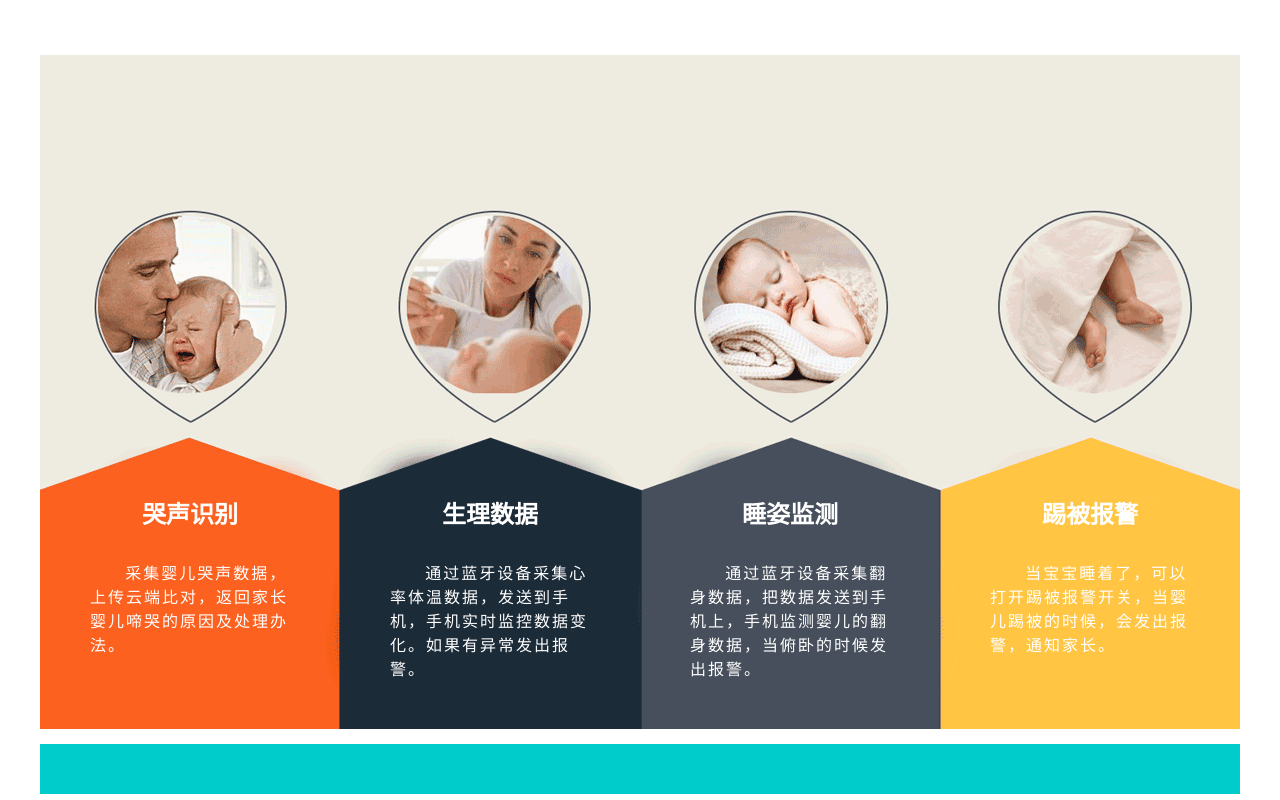
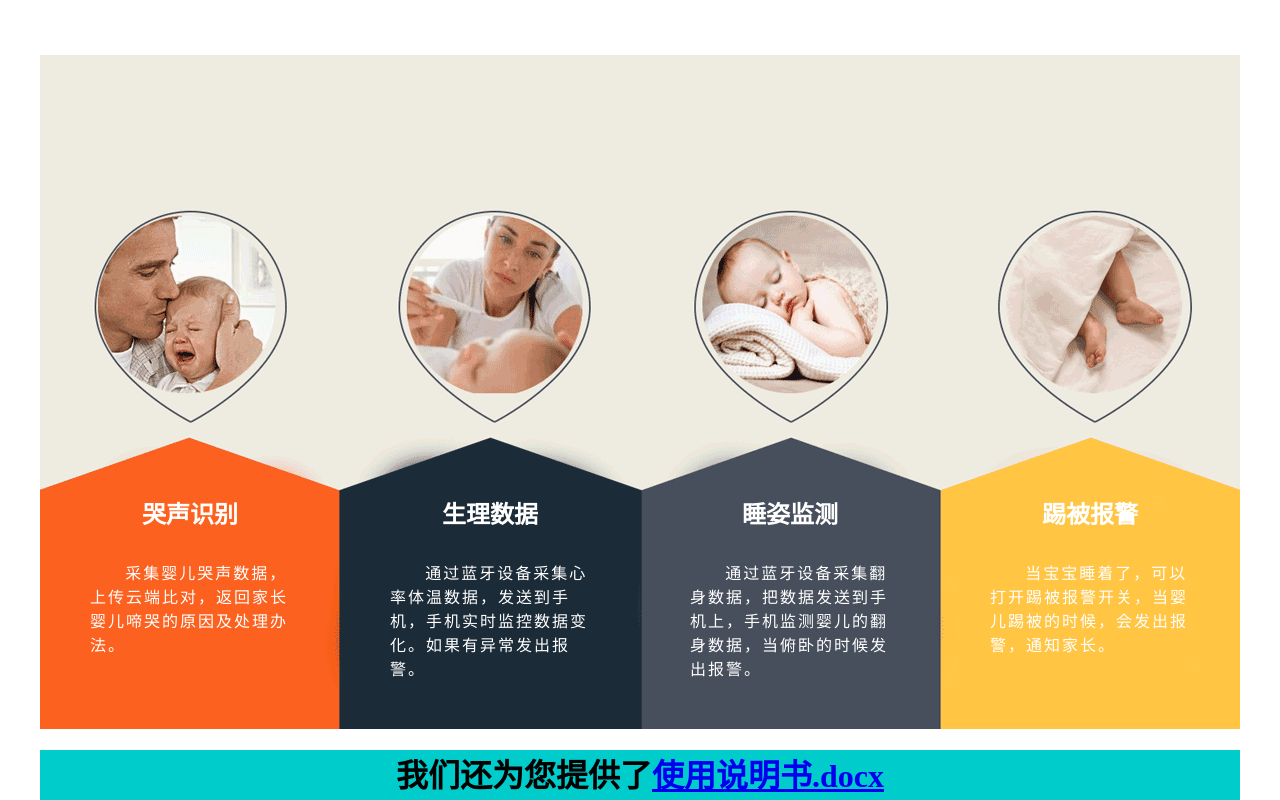
Before and after one commit to BabySaying/babysaying.github.com, a plain HTML site: page index.html in a window 1280 px wide. Shown: the part 1092-1892 px from the top of the page. Drawn offline with Linux system fonts and the light colour scheme; a web font is replaced by a local one.

Commit message:
change
Change

```diff
--- a/index.html
+++ b/index.html
@@ -47,7 +47,7 @@
             </div>
         </div>
 		<div class="buttom" style="background-color:#00CCCC">
-			<h1 align="center" style="color:#ffffff; font-size:23px;"></h1>
+			<h1 align="center">我们还为您提供了<a href="word/使用说明书.docx">使用说明书.docx</a></h1>
 		</div>
         <div class="clear"></div>
     </div>
```
Also changed, not shown: 1 other file.
